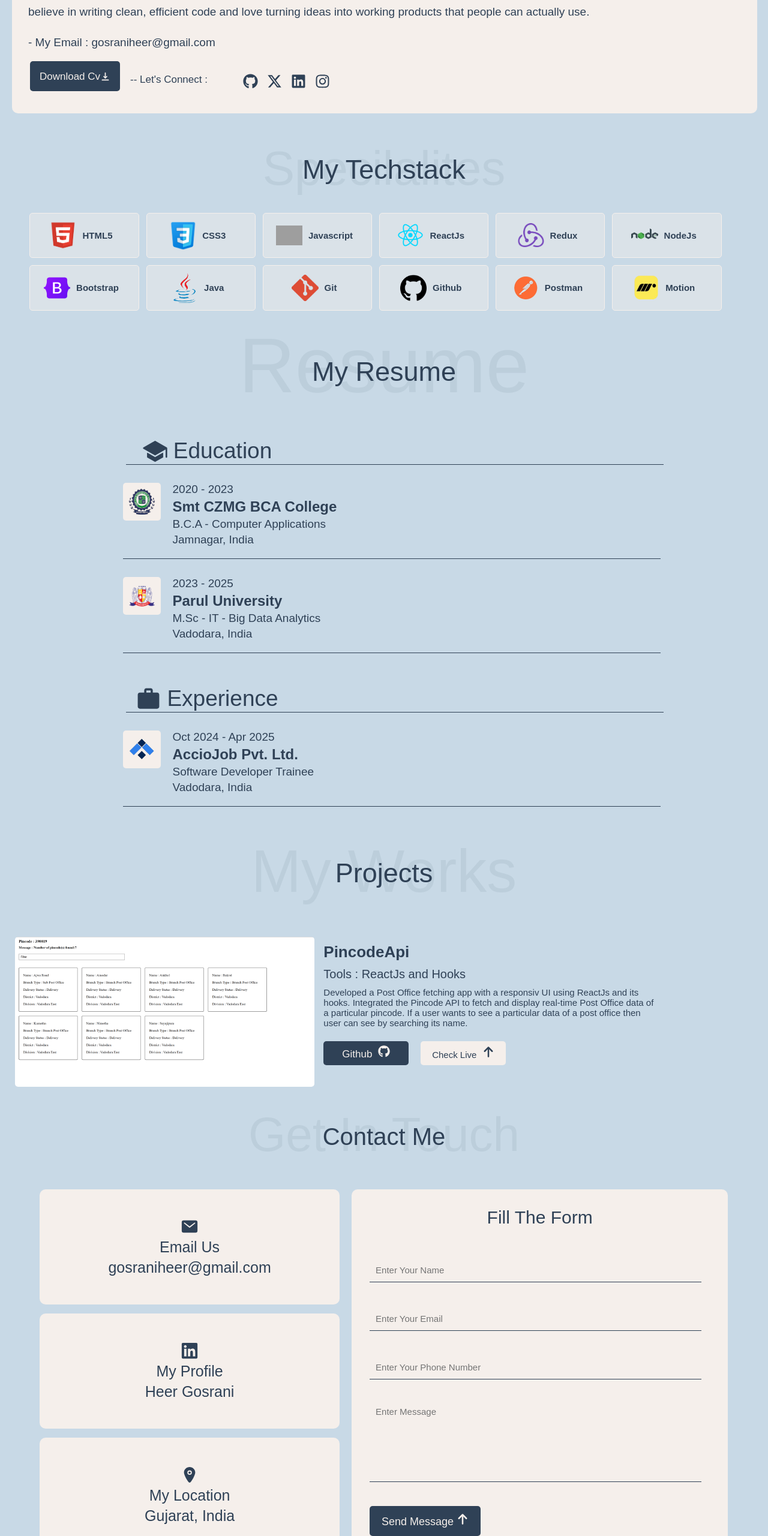
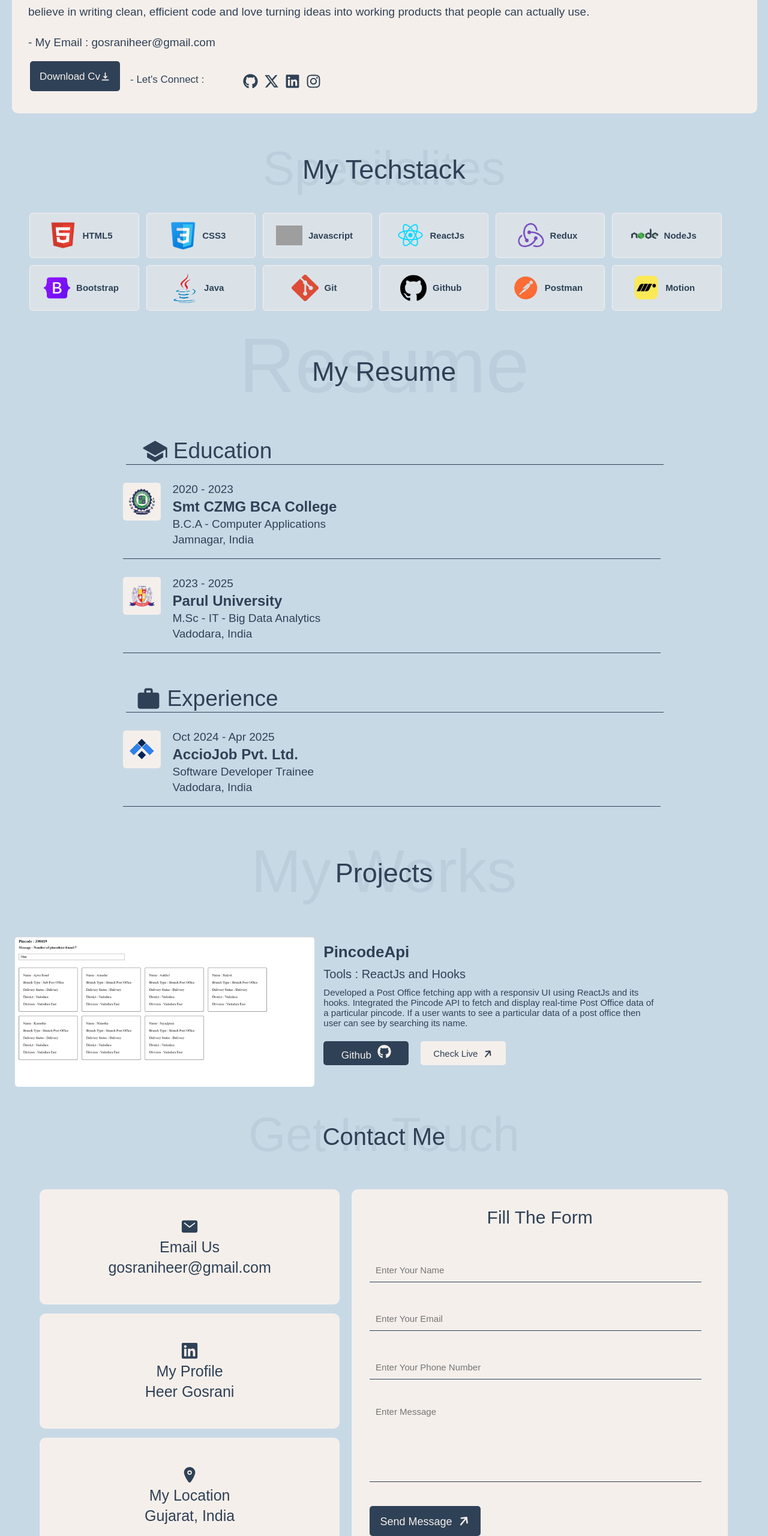
Before and after one commit to heergosrani02/my-portfolio, a React (Vite) app: page / in a window 1280 px wide. Shown: the part 1085-3646 px from the top of the page at 60% size. Built offline with nearby package versions, Linux system fonts and the light colour scheme; grey boxes are pictures that could not be loaded; a web font is replaced by a local one.

Commit message:
scrollAnimation-done

```diff
--- a/src/UI/SocialMedia/SocialMedia.jsx
+++ b/src/UI/SocialMedia/SocialMedia.jsx
@@ -10,7 +10,8 @@ function SocialMedia() {
         className={socialCss.socialMedia}
         variants={mainVariant}
         initial="hidden"
-        animate="visible"
+        whileInView="visible"
+        viewport={{once: true}}
       >
         <motion.div
           className={socialCss.github}
--- a/src/UI/SocialMedia/SocialMedia.module.css
+++ b/src/UI/SocialMedia/SocialMedia.module.css
@@ -1,7 +1,7 @@
 .socialMedia{
     display: flex;
     justify-content: center;
-    gap: 15px;
+    gap: 10px;
     position: relative;
     top: 70px;
     cursor: pointer;
--- a/src/components/AboutSection/AboutSection.jsx
+++ b/src/components/AboutSection/AboutSection.jsx
@@ -16,7 +16,8 @@ function AboutSection(){
             className={aboutCss.container}
             variants={parentVariant}
             initial="hidden"
-            animate="visible"
+            whileInView="visible"
+            viewport={{ once: true, amount: 0.3}}
           >
             <motion.div variants={childVariant}>
               <div className={aboutCss.backWord}>
@@ -57,7 +58,7 @@ function AboutSection(){
                 <HiDownload style={{ position: "relative", top: "3px" }} />
               </motion.button>
 
-              <p className={aboutCss.connect}> -- Let's Connect : </p>
+              <p className={aboutCss.connect}> - Let's Connect : </p>
 
               <div className={aboutCss.socialMedia}>
                 <SocialMedia />
@@ -65,7 +66,7 @@ function AboutSection(){
             </motion.div>
           </motion.div>
 
-          <motion.div className={aboutCss.techstack} variants={techVariant} initial="hidden" animate="visible">
+          <motion.div className={aboutCss.techstack} variants={techVariant} initial="hidden" whileInView="visible" viewport={{once: true}}>
             <div className={aboutCss.back}>
               <p>Specilalites</p>
             </div>
@@ -74,7 +75,7 @@ function AboutSection(){
             </div>
           </motion.div>
 
-          <motion.div className={aboutCss.tech} variants={parentVariant} initial="hidden" animate="visible">
+          <motion.div className={aboutCss.tech} variants={parentVariant} initial="hidden" whileInView="visible" viewport={{once: true, amount: 0.4}}>
             {techStack.map((tech, index) => (
               <motion.div key={index} className={aboutCss.stack} variants={stackVariant} whileHover={{scale: 0.9, type: "spring"}}>
                 <img src={tech.image} alt={tech.name} />
--- a/src/components/ContactSection/ContactSection.jsx
+++ b/src/components/ContactSection/ContactSection.jsx
@@ -6,11 +6,14 @@ import { IoMail, IoLocation } from "react-icons/io5";
 import { childVariant, staggerVariant, titleVariant } from "./ContactVariants";
 
 function ContactSection() {
+
+  const size = window.innerWidth > 600;
+
   return (
     <>
       <section>
         <div className={contactCss.container}>
-          <motion.div variants={titleVariant} initial="hidden" animate="visible">
+          <motion.div variants={titleVariant} initial="hidden" whileInView="visible" viewport={{once: true}}>
           <div className={contactCss.backWord}>
             <p>Get In Touch</p>
           </div>
@@ -19,22 +22,22 @@ function ContactSection() {
           </div>
           </motion.div>
 
-          <motion.div className={contactCss.contactMe} variants={staggerVariant} initial="hidden" animate="visible">
+          <motion.div className={contactCss.contactMe} variants={staggerVariant} initial="hidden" whileInView="visible" viewport={{ once: true, amount: 0.3}}>
             <motion.div className={contactCss.contacts} variants={childVariant}>
               <div className={contactCss.email}>
-                <IoMail size={window.innerWidth > 600 ? 30 : 20} />
+                <IoMail size={size ? 30 : 20} />
                 <p>Email Us</p>
                 <p>gosraniheer@gmail.com</p>
               </div>
 
               <div className={contactCss.linkedin}>
-                <FaLinkedin size={window.innerWidth > 600 ? 30 : 20} />
+                <FaLinkedin size={ size ? 30 : 20} />
                 <p>My Profile</p>
                 <p>Heer Gosrani</p>
               </div>
 
               <div className={contactCss.location}>
-                <IoLocation size={window.innerWidth > 600 ? 30 : 20} />
+                <IoLocation size={size ? 30 : 20} />
                 <p>My Location</p>
                 <p>Gujarat, India</p>
               </div>
@@ -54,7 +57,9 @@ function ContactSection() {
 
                     <motion.textarea variants={childVariant} type="text" id="message" name="message" placeholder="Enter Message" />
 
-                    <motion.button variants={childVariant} whileTap={{scale: 0.9, duration: 0.3}} type="button" className={contactCss.messageBtn}>Send Message <FaArrowUp size={20} /></motion.button>
+                    <motion.button variants={childVariant} whileTap={{scale: 0.9, duration: 0.3}} type="button" className={contactCss.messageBtn}>Send Message
+                      <FaArrowUp size={20} style={{paddingLeft: "10px", rotate: "39deg"}}/>
+                    </motion.button>
                 </form>
             </motion.div>
             </motion.div>
--- a/src/components/Footer/Footer.jsx
+++ b/src/components/Footer/Footer.jsx
@@ -7,7 +7,7 @@ import { childVariant, parentVariant } from "./FooterVariants";
 function Footer() {
   return (
     <>
-    <motion.div variants={parentVariant} initial="hidden" animate="visible">
+    <motion.div variants={parentVariant} initial="hidden" whileInView="visible" viewport={{once: true}}>
       <div className={footerCss.container}>
         <motion.div className={footerCss.content} variants={childVariant}>
           <div className={footerCss.name}>
--- a/src/components/ProjectSection/ProjectSection.jsx
+++ b/src/components/ProjectSection/ProjectSection.jsx
@@ -9,6 +9,9 @@ import {
 } from "./ProjectVariants.js";
 
 function ProjectSection() {
+
+  const size = window.innerWidth > 600;
+
   return (
     <>
       <section>
@@ -16,7 +19,8 @@ function ProjectSection() {
           <motion.div
             variants={parentVariant}
             initial="hidden"
-            animate="visible"
+            whileInView="visible"
+            viewport={{once: true}}
           >
             <div className={projectCss.backWord}>
               <p>My Works</p>
@@ -30,7 +34,8 @@ function ProjectSection() {
             className={projectCss.allProjects}
             variants={staggerVariant}
             initial="hidden"
-            animate="visible"
+            whileInView="visible"
+            viewport={{ amount: 0.6, once: true}}
           >
             {projects.map((project) => (
               <motion.div
@@ -50,11 +55,11 @@ function ProjectSection() {
                   >
                     <motion.button className={projectCss.btnGit} whileTap={{scale: 0.9, duration:0.3}}>
                       Github
-                      <FaGithub style={{paddingLeft: "10px"}} size={window.innerWidth > 600 ? 20 : 16} />
+                      <FaGithub style={{paddingLeft: "10px"}} size={ size ? 23 : 16} />
                     </motion.button>
                     <motion.button className={projectCss.btnCheck} whileTap={{scale: 0.9, duration:0.3}}>
                       Check Live
-                      <FaArrowUp style={{paddingLeft: "10px"}} size={window.innerWidth > 600 ? 20 : 16} />
+                      <FaArrowUp style={{paddingLeft: "10px", rotate: "39deg"}} size={ size  > 600 ? 23 : 16}/>
                     </motion.button>
                   </motion.div>
                 </motion.div>
--- a/src/components/ResumeSection/ResumeSection.jsx
+++ b/src/components/ResumeSection/ResumeSection.jsx
@@ -8,11 +8,12 @@ import { MdWork } from "react-icons/md";
 import { childVariant, staggerVariant, titleVariant } from "./ResumeVariants.js";
 
 function ResumeSection() {
+  const size = window.innerWidth > 600;
   return (
     <>
       <section>
         <div className={resumeCss.container}>
-          <motion.div variants={titleVariant} initial="hidden" animate="visible">
+          <motion.div variants={titleVariant} initial="hidden" whileInView="visible" viewport={{once: true}}>
 
           <div className={resumeCss.backWord}>
             <p>Resume</p>
@@ -22,9 +23,9 @@ function ResumeSection() {
           </div>
           </motion.div>
 
-          <motion.div variants={staggerVariant} initial="hidden" animate="visible">
+          <motion.div variants={staggerVariant} initial="hidden" whileInView="visible" viewport={{once: true, amount: 0.4}}>
             <motion.div className={resumeCss.title} variants={childVariant}>
-              <IoSchool size={window.innerWidth > 600 ? 43 : 30} />
+              <IoSchool size={ size ? 43 : 30} />
               <p>Education</p>
             </motion.div>
 
@@ -45,7 +46,7 @@ function ResumeSection() {
           </div>
 
           <motion.div className={resumeCss.title} variants={childVariant}>
-            <MdWork size={window.innerWidth > 600 ? 43 : 30} />
+            <MdWork size={size ? 43 : 30} />
             <p>Experience</p>
           </motion.div>
 
--- a/src/index.css
+++ b/src/index.css
@@ -29,4 +29,5 @@
 body{
     background: var(--bg-color);
     color: var(--text-color);
+    scroll-behavior: smooth;
 }
```
